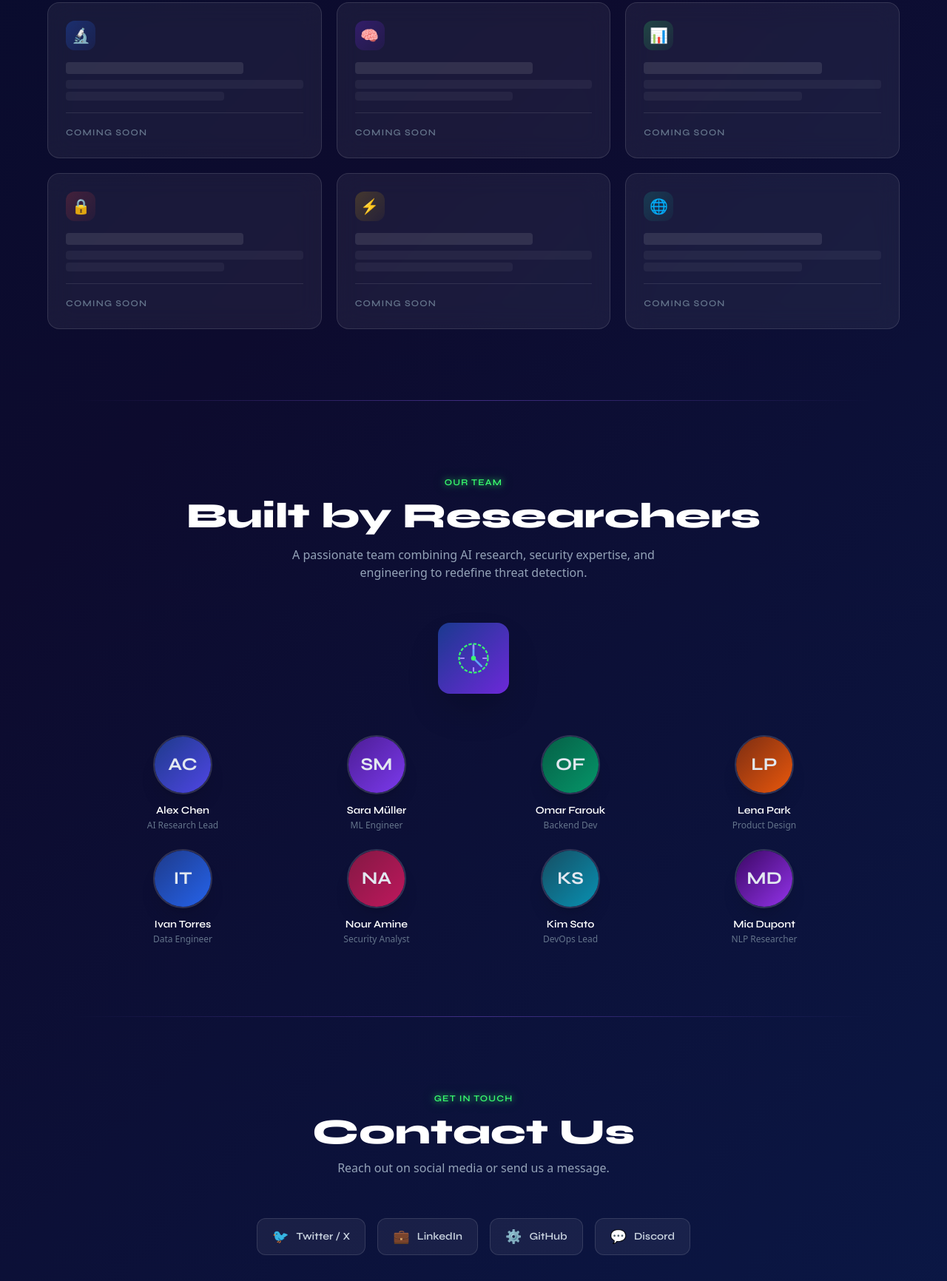
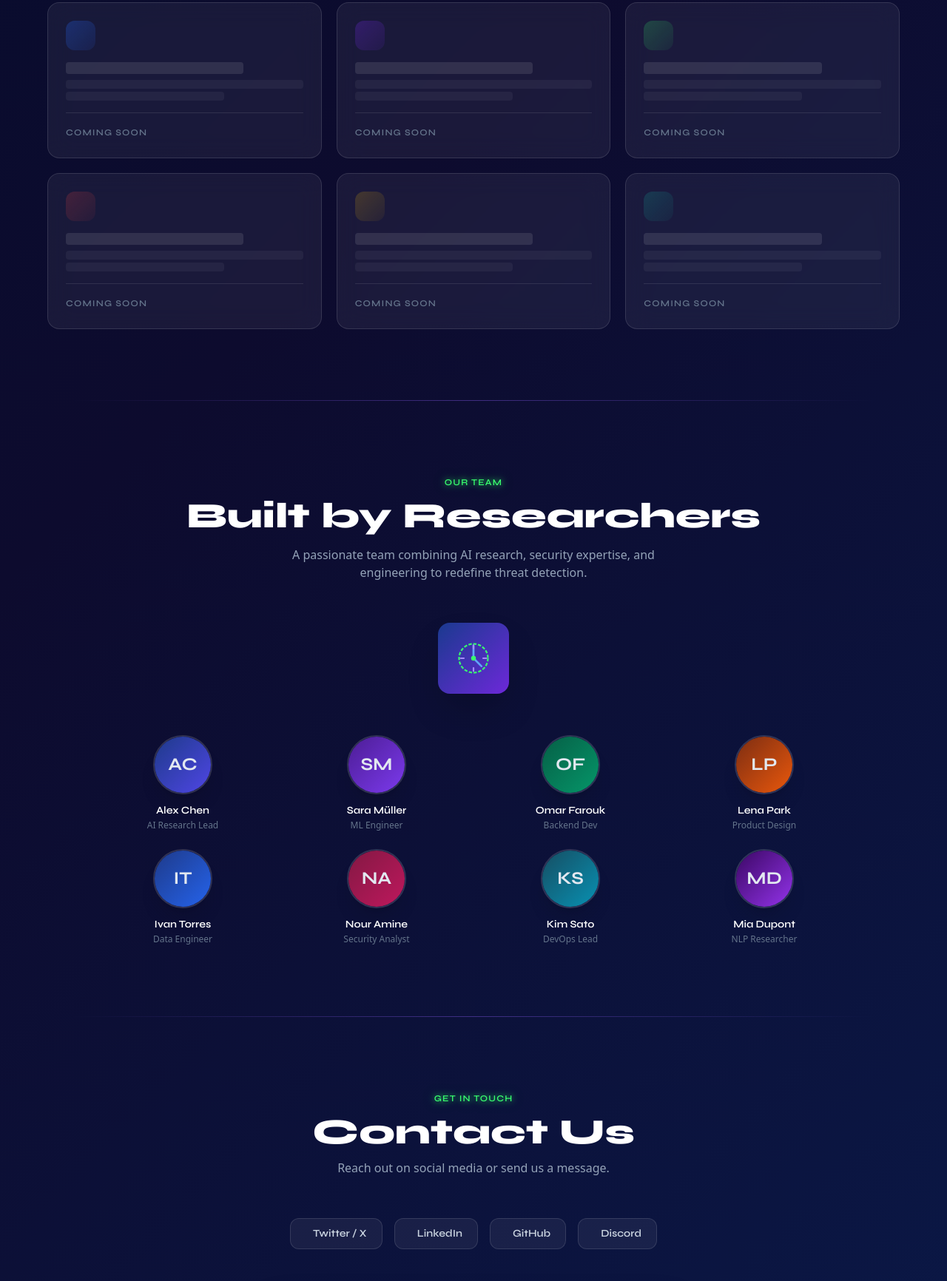
Before and after one commit to cerine-guerra/prescan-ai, a plain HTML site: page frontend/index.html in a window 1280 px wide. Shown: the part 1088-2820 px from the top of the page at 74% size. Drawn offline with nearby package versions, Linux system fonts and the light colour scheme.

Commit message:
Added touches on the frontend

```diff
--- a/frontend/index.html
+++ b/frontend/index.html
@@ -321,9 +321,7 @@
     <p class="text-slate-600 text-xs">© 2026 PrescanAI. All rights reserved.</p>
   </footer>
 
-  <!-- =========================================================
-       MODAL — displays REAL API results
-  ========================================================= -->
+
   <transition name="fade">
     <div v-if="showModal" class="modal-backdrop fixed inset-0 z-50 flex items-center justify-center p-4" @click.self="showModal=false">
       <div class="glass rounded-2xl shadow-2xl w-full max-w-lg overflow-hidden">
@@ -399,12 +397,12 @@
     </div>
   </transition>
 
-</div><!-- #app -->
+</div>
 
 <script>
 const { createApp } = Vue;
 
-// ── CHANGE THIS if your Codespace URL ever changes ───────────
+//CHANGE THIS if the Codespace URL ever changes
 const API_BASE = 'https://scaling-adventure-pjr47779j6p3gjq-8000.app.github.dev';
 
 const i18n = {
@@ -483,12 +481,12 @@ createApp({
       apiError: null,
       contactForm: { email: '', message: '' }, msgSent: false,
       features: [
-        { icon:'🔬', bg:'linear-gradient(135deg,rgba(37,99,235,.3),rgba(37,99,235,.1))' },
-        { icon:'🧠', bg:'linear-gradient(135deg,rgba(109,40,217,.3),rgba(109,40,217,.1))' },
-        { icon:'📊', bg:'linear-gradient(135deg,rgba(57,255,110,.2),rgba(57,255,110,.05))' },
-        { icon:'🔒', bg:'linear-gradient(135deg,rgba(239,68,68,.2),rgba(239,68,68,.05))' },
-        { icon:'⚡', bg:'linear-gradient(135deg,rgba(234,179,8,.2),rgba(234,179,8,.05))' },
-        { icon:'🌐', bg:'linear-gradient(135deg,rgba(20,184,166,.2),rgba(20,184,166,.05))' },
+        { icon:'', bg:'linear-gradient(135deg,rgba(37,99,235,.3),rgba(37,99,235,.1))' },
+        { icon:'', bg:'linear-gradient(135deg,rgba(109,40,217,.3),rgba(109,40,217,.1))' },
+        { icon:'', bg:'linear-gradient(135deg,rgba(57,255,110,.2),rgba(57,255,110,.05))' },
+        { icon:'', bg:'linear-gradient(135deg,rgba(239,68,68,.2),rgba(239,68,68,.05))' },
+        { icon:'', bg:'linear-gradient(135deg,rgba(234,179,8,.2),rgba(234,179,8,.05))' },
+        { icon:'', bg:'linear-gradient(135deg,rgba(20,184,166,.2),rgba(20,184,166,.05))' },
       ],
       team: [
         { name:'Alex Chen',   role:'AI Research Lead',  initials:'AC', c1:'#1e3a8a', c2:'#4f46e5' },
@@ -501,10 +499,10 @@ createApp({
         { name:'Mia Dupont',  role:'NLP Researcher',     initials:'MD', c1:'#3b0764', c2:'#9333ea' },
       ],
       socials: [
-        { name:'Twitter / X', icon:'🐦', url:'#' },
-        { name:'LinkedIn',    icon:'💼', url:'#' },
-        { name:'GitHub',      icon:'⚙️', url:'#' },
-        { name:'Discord',     icon:'💬', url:'#' },
+        { name:'Twitter / X', icon:'', url:'#' },
+        { name:'LinkedIn',    icon:'', url:'#' },
+        { name:'GitHub',      icon:'', url:'#' },
+        { name:'Discord',     icon:'', url:'#' },
       ],
     };
   },
@@ -533,7 +531,7 @@ createApp({
       const interval = setInterval(() => { if (this.progressLabel < 99) this.progressLabel += 3; else clearInterval(interval); }, 84);
     },
 
-    // Fires when the 2.8s CSS animation ends → then calls the real API
+
     onProgressEnd() {
       this.progressLabel = 100;
       this.apiWaiting = true;
```
Also changed, not shown: 2 other files.
